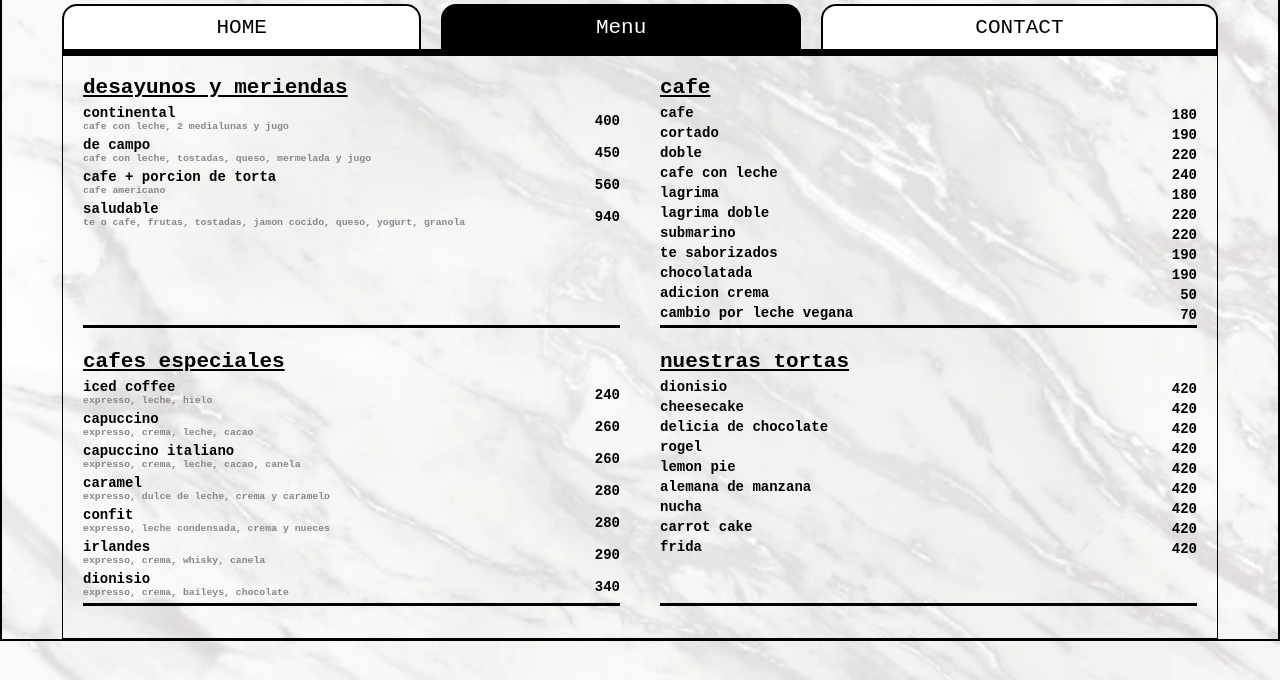
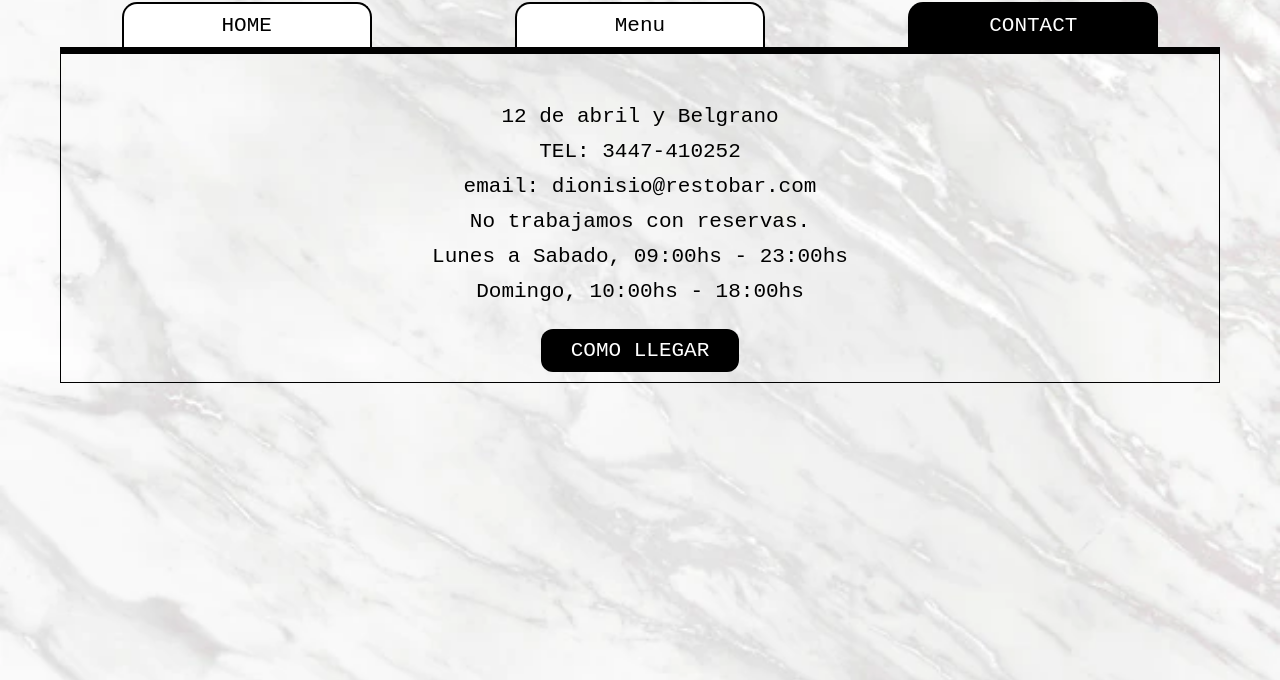
Before and after one commit to benjamindelasoie/dionisio-website, a website built with webpack: page src/index.html in a window 1280 px wide. Shown: the part 120-800 px from the top of the page. Built offline with nearby package versions, Linux system fonts and the light colour scheme; a web font is replaced by a local one.

Commit message:
More contact

```diff
--- a/src/contact.js
+++ b/src/contact.js
@@ -1,11 +1,31 @@
+const displayContact = () => {
+    const main = document.getElementById('main');
+    const contact = document.createElement('div');
+    contact.classList.add('contact');
 
-const displayContact = () => {
-    const content = document.getElementById('content');
+    const infoDiv = document.createElement('div');
+    infoDiv.classList.add('info');
 
-}
+    const infop = document.createElement('p')
+    infop.classList.add('contact-info');
+    infop.innerText = `
+        12 de abril y Belgrano
+        TEL: 3447-410252
+        email: dionisio@restobar.com
+        No trabajamos con reservas.
+        Lunes a Sabado, 09:00hs - 23:00hs
+        Domingo, 10:00hs - 18:00hs
+    `
 
-function logContact() {
-    console.log('contact');
+    infoDiv.appendChild(infop);
+
+    const comollegar = document.createElement('a');
+    comollegar.href = "https://goo.gl/maps/HUGGL25HuGNcoiWBA";
+    comollegar.innerText = 'COMO LLEGAR';
+    comollegar.classList.add('como-llegar');
+
+    contact.append(infoDiv, comollegar);
+    main.appendChild(contact);
 }
 
 export default {
--- a/src/index.js
+++ b/src/index.js
@@ -43,4 +43,4 @@ function handleClickTab(btn) {
 
 content.appendChild(main);
 
-menu.displayMenu();
+contact.displayContact();
--- a/src/init.js
+++ b/src/init.js
@@ -31,12 +31,12 @@ const displayInit = () => {
 
     const contactTab = document.createElement('button');
     contactTab.id = 'contactTab';
-    contactTab.classList.add('tab');
+    contactTab.classList.add('tab', 'tab-active');
     contactTab.innerText = 'CONTACT';
 
     const menuTab = document.createElement('button');
     menuTab.id = 'menuTab';
-    menuTab.classList.add('tab', 'tab-active');
+    menuTab.classList.add('tab');
     menuTab.innerText = 'Menu'
 
     const homeTab = document.createElement('button');
--- a/src/style.scss
+++ b/src/style.scss
@@ -22,7 +22,6 @@ html, body {
 }
 
 #content {
-    border: 2px solid black;
     min-width: 400px;
 }
 
@@ -52,7 +51,7 @@ html, body {
         gap: min(20px, 2%);
         flex-direction: row;
         border-bottom: 6px solid black;
-        align-items: center;
+        justify-content: space-around;
 
         .tab {
             color: black;
@@ -65,6 +64,7 @@ html, body {
             font-weight: 500;
             border: 2px solid black;
             border-bottom: none;
+            max-width: 250px;
         }
 
         .tab-active {
@@ -73,6 +73,7 @@ html, body {
         }
     }
 }
+
 
 .main {
     border: 1px solid black;
@@ -149,3 +150,27 @@ html, body {
         }
     }
 }
+
+.contact {
+    padding: 10px 60px;
+    display: flex;
+    flex-direction: column;
+    justify-content: center;
+    align-items: center;
+
+    .contact-info {
+        font-size: 1.5rem;
+        text-align: center;
+        line-height: 2.5rem;
+    }
+
+    .como-llegar {
+        margin-top: 20px;
+        font-size: 1.5rem;
+        color: white;
+        background-color: black;
+        text-decoration: none;
+        padding: 10px 30px;
+        border-radius: 12px;
+    }
+}
```
Also changed, not shown: src/index.html (+0 -1 lines).
